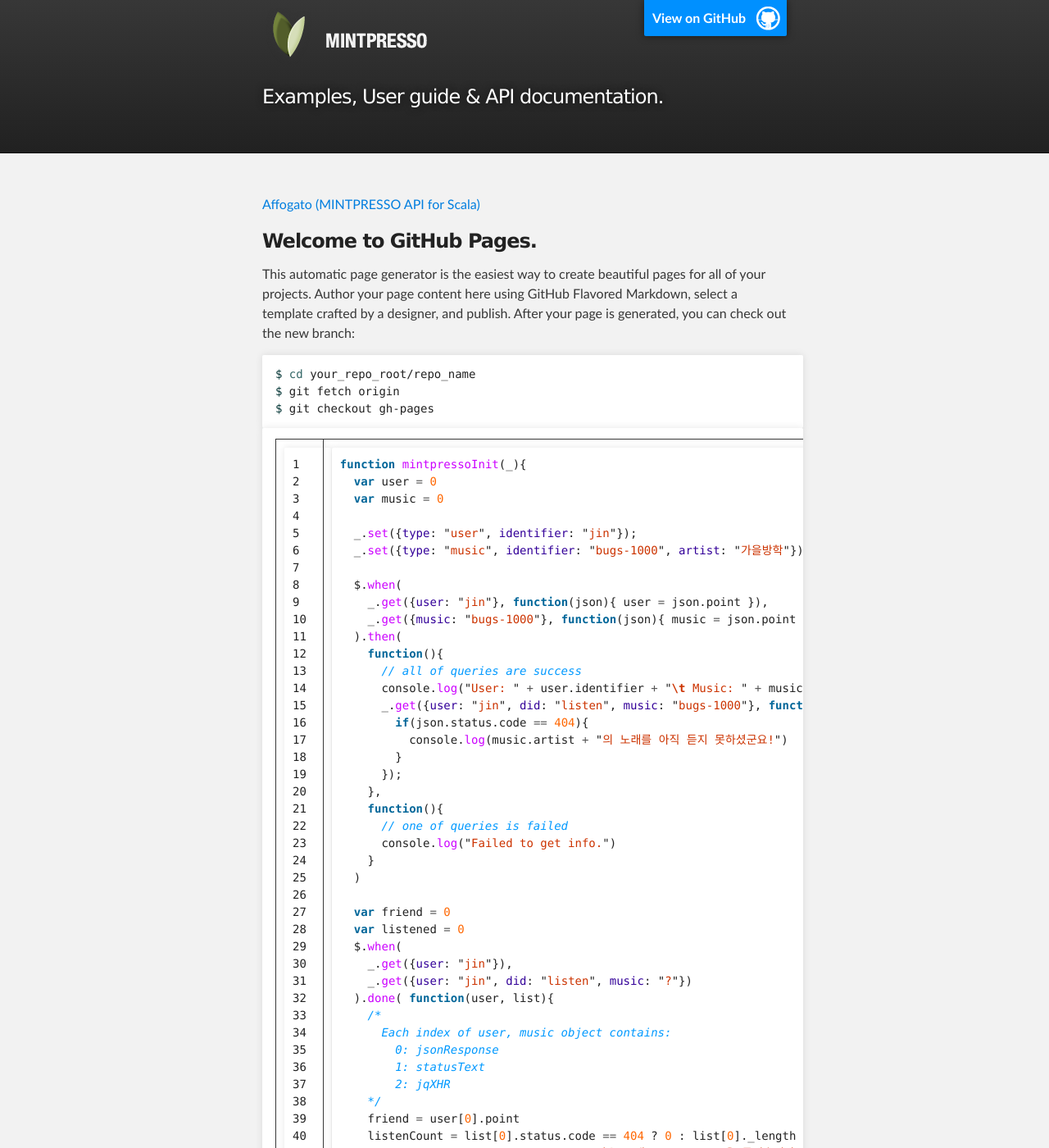
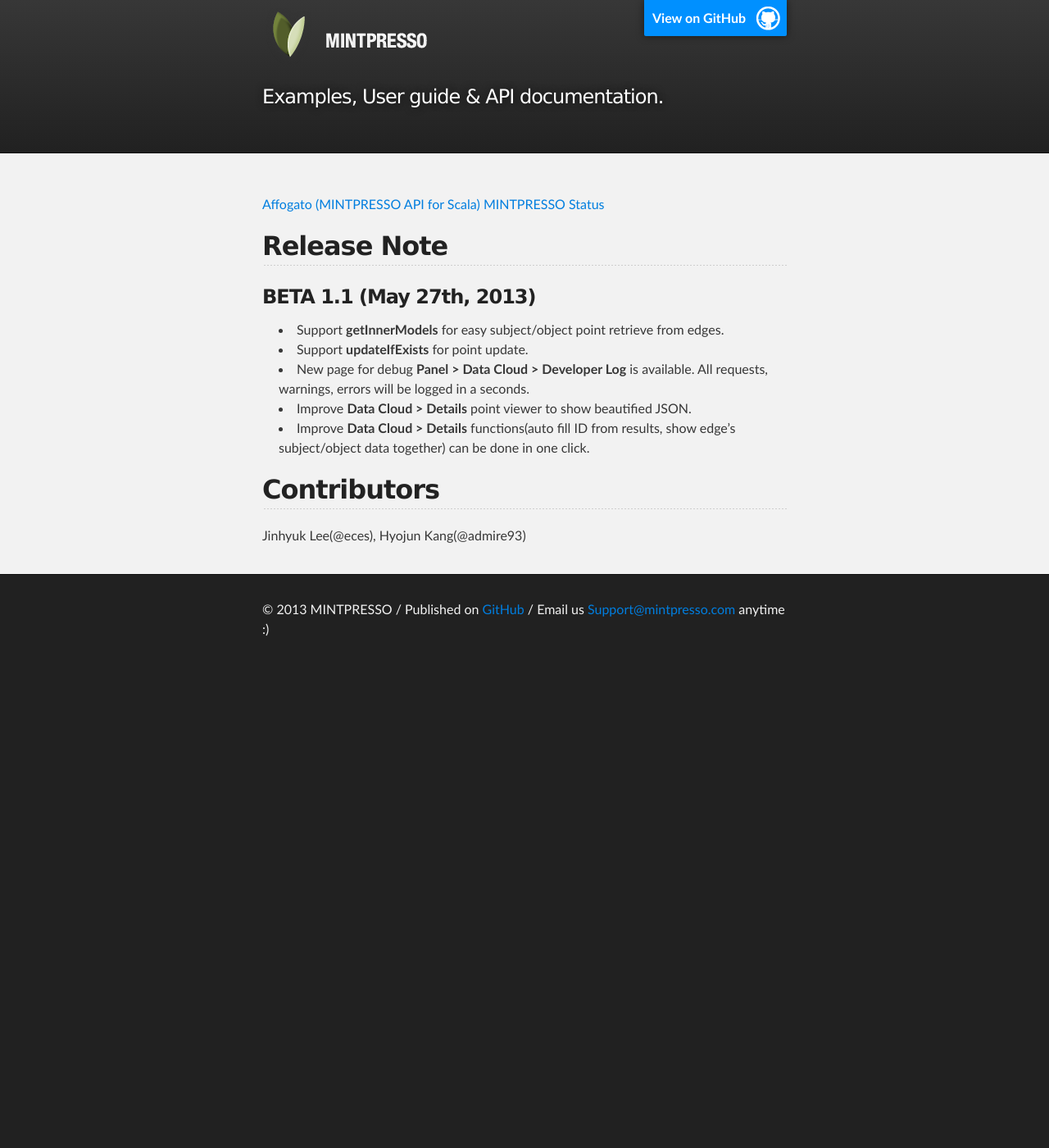
Before and after one commit to mintpresso/developer.mintpresso.com, a Jekyll site: the page built from index.md, in a window 1280 px wide and 1400 px high. Shown: the whole window at 82% size. Built offline with Jekyll 4.4.1, drawn with Linux system fonts in a browser that asks for light colours; some of the changed text lies outside the part shown.

Commit message:
Add release note

```diff
--- a/index.md
+++ b/index.md
@@ -4,72 +4,16 @@
 ---
 
 [Affogato (MINTPRESSO API for Scala)](/affogato.html)
+[MINTPRESSO Status](http://mintpresso.statuspage.io)
 
-### Welcome to GitHub Pages.
-This automatic page generator is the easiest way to create beautiful pages for all of your projects. Author your page content here using GitHub Flavored Markdown, select a template crafted by a designer, and publish. After your page is generated, you can check out the new branch:
+## Release Note
+### BETA 1.1 (May 27th, 2013)
 
-{% highlight bash %}
-$ cd your_repo_root/repo_name
-$ git fetch origin
-$ git checkout gh-pages
-{% endhighlight %}
+* Support **getInnerModels** for easy subject/object point retrieve from edges.
+* Support **updateIfExists** for point update.
+* New page for debug **Panel > Data Cloud > Developer Log** is available. All requests, warnings, errors will be logged in a seconds.
+* Improve **Data Cloud > Details** point viewer to show beautified JSON.
+* Improve **Data Cloud > Details** functions(auto fill ID from results, show edge's subject/object data together) can be done in one click.
 
-{% highlight javascript linenos %}
-function mintpressoInit(_){
-  var user = 0
-  var music = 0
-
-  _.set({type: "user", identifier: "jin"});
-  _.set({type: "music", identifier: "bugs-1000", artist: "가을방학"});
-
-  $.when(
-    _.get({user: "jin"}, function(json){ user = json.point }),
-    _.get({music: "bugs-1000"}, function(json){ music = json.point })
-  ).then(
-    function(){
-      // all of queries are success
-      console.log("User: " + user.identifier + "\t Music: " + music.artist)
-      _.get({user: "jin", did: "listen", music: "bugs-1000"}, function(json){
-        if(json.status.code == 404){
-          console.log(music.artist + "의 노래를 아직 듣지 못하셨군요!")
-        }
-      });
-    },
-    function(){
-      // one of queries is failed
-      console.log("Failed to get info.")
-    }
-  )
-
-  var friend = 0
-  var listened = 0
-  $.when(
-    _.get({user: "jin"}),
-    _.get({user: "jin", did: "listen", music: "?"})
-  ).done( function(user, list){
-    /*
-      Each index of user, music object contains:
-        0: jsonResponse
-        1: statusText
-        2: jqXHR
-    */
-    friend = user[0].point
-    listenCount = list[0].status.code == 404 ? 0 : list[0]._length
-    console.log(friend.identifier + "님은 노래 " + 0 + "곡을 들었습니다.")
-  })
-}
-{% endhighlight %}
-
-If you're using the GitHub for Mac, simply sync your repository and you'll see the new branch.
-
-### Designer Templates
-We've crafted some handsome templates for you to use. Go ahead and continue to layouts to browse through them. You can easily go back to edit your page before publishing. After publishing your page, you can revisit the page generator and switch to another theme. Your Page content will be preserved if it remained markdown format.
-
-### Rather Drive Stick?
-If you prefer to not use the automatic generator, push a branch named `gh-pages` to your repository to create a page manually. In addition to supporting regular HTML content, GitHub Pages support Jekyll, a simple, blog aware static site generator written by our own Tom Preston-Werner. Jekyll makes it easy to create site-wide headers and footers without having to copy them across every page. It also offers intelligent blog support and other advanced templating features.
-
-### Authors and Contributors
-You can @mention a GitHub username to generate a link to their profile. The resulting `<a>` element will link to the contributor's GitHub Profile. For example: In 2007, Chris Wanstrath (@defunkt), PJ Hyett (@pjhyett), and Tom Preston-Werner (@mojombo) founded GitHub.
-
-### Support or Contact
-Having trouble with Pages? Check out the documentation at http://help.github.com/pages or contact support@github.com and we’ll help you sort it out.
+## Contributors
+Jinhyuk Lee(@eces), Hyojun Kang(@admire93)
```
